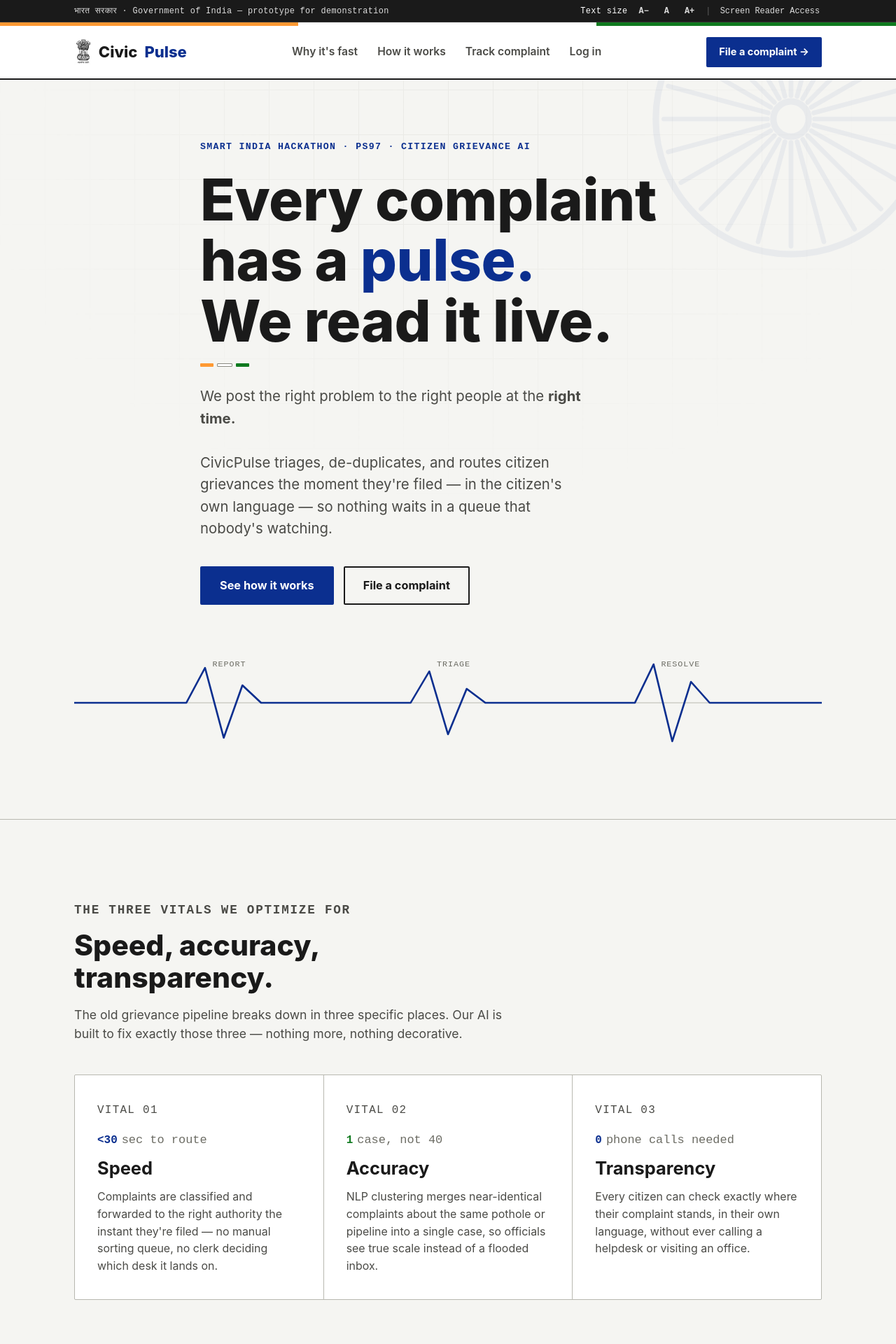
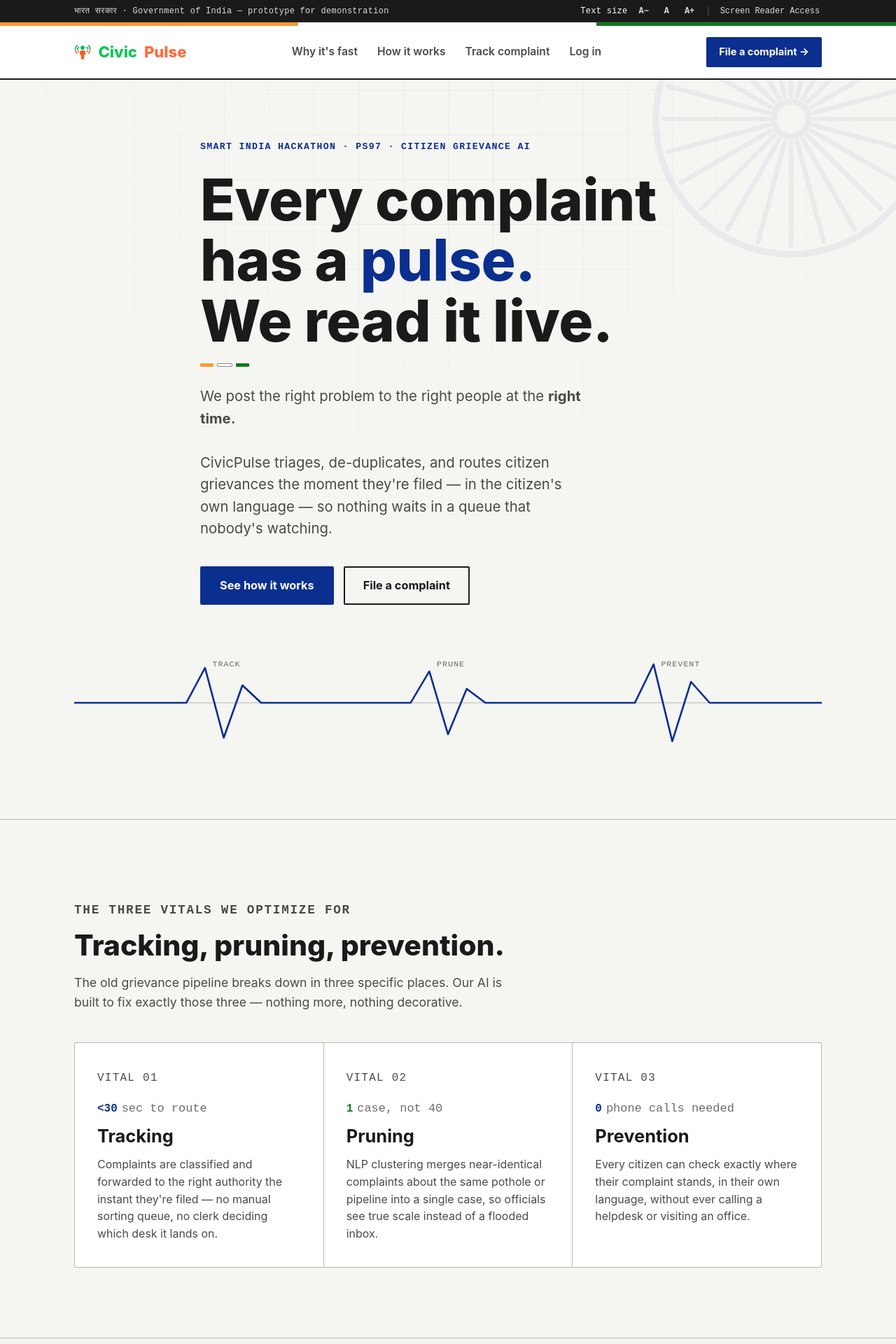
Before and after one commit to Gryezen/CivicPulse, a Flask app: page / in a window 1280 px wide. Shown: the top 1920 px of the page at 70% size. Run offline with Flask 3, Linux system fonts and the light colour scheme.

Commit message:
manual edits

```diff
--- a/Frontend/civicpulse/static/style.css
+++ b/Frontend/civicpulse/static/style.css
@@ -20,6 +20,8 @@
   --text-hi:#1A1A1A;
   --text-mid:#4A4A46;
   --text-low:#6C6C64;
+  --Logo-green:#00C853;
+  --Logo-orange:#FF6A3D;
 
   /* tricolour-disciplined accents: used for meaning, not decoration */
   --saffron:#FF9933;
@@ -181,14 +183,14 @@ header.nav{
   font-size:1.3rem;
   letter-spacing:0;
   text-decoration:none;
-  color:var(--ink);
+  color:var(--Logo-green);
   display:flex;
   align-items:center;
   gap:10px;
   white-space:nowrap;
 }
 .emblem-mark{height:36px; width:auto; display:block;}
-.logo span{color:var(--navy);}
+.logo span{color:var(--Logo-orange);}
 .nav-links{
   display:flex;
   gap:28px;
--- a/Frontend/civicpulse/templates/index.html
+++ b/Frontend/civicpulse/templates/index.html
@@ -144,9 +144,9 @@
         <svg viewBox="0 0 1000 140" preserveAspectRatio="none">
           <line x1="0" y1="70" x2="1000" y2="70" class="pulse-baseline"/>
           <path class="pulse-path" d="M0,70 L120,70 L150,70 L175,20 L200,120 L225,45 L250,70 L420,70 L450,70 L475,25 L500,115 L525,50 L550,70 L720,70 L750,70 L775,15 L800,125 L825,40 L850,70 L1000,70"/>
-          <text x="185" y="18" class="pulse-label">REPORT</text>
-          <text x="485" y="18" class="pulse-label">TRIAGE</text>
-          <text x="785" y="18" class="pulse-label">RESOLVE</text>
+          <text x="185" y="18" class="pulse-label">TRACK</text>
+          <text x="485" y="18" class="pulse-label">PRUNE</text>
+          <text x="785" y="18" class="pulse-label">PREVENT</text>
         </svg>
       </div>
     </div>
@@ -156,26 +156,26 @@
     <div class="wrap">
       <div class="section-head reveal">
         <p class="eyebrow">The three vitals we optimize for</p>
-        <h2>Speed, accuracy, transparency.</h2>
+        <h2>Tracking, pruning, prevention.</h2>
         <p>The old grievance pipeline breaks down in three specific places. Our AI is built to fix exactly those three — nothing more, nothing decorative.</p>
       </div>
       <div class="pillar-grid reveal">
         <div class="pillar-card speed">
           <p class="pillar-num">VITAL 01</p>
           <p class="pillar-readout">&lt;30<span class="unit">sec to route</span></p>
-          <h3 class="pillar-title">Speed</h3>
+          <h3 class="pillar-title">Tracking</h3>
           <p>Complaints are classified and forwarded to the right authority the instant they're filed — no manual sorting queue, no clerk deciding which desk it lands on.</p>
         </div>
         <div class="pillar-card accuracy">
           <p class="pillar-num">VITAL 02</p>
           <p class="pillar-readout">1 <span class="unit">case, not 40</span></p>
-          <h3 class="pillar-title">Accuracy</h3>
+          <h3 class="pillar-title">Pruning</h3>
           <p>NLP clustering merges near-identical complaints about the same pothole or pipeline into a single case, so officials see true scale instead of a flooded inbox.</p>
         </div>
         <div class="pillar-card transparency">
           <p class="pillar-num">VITAL 03</p>
           <p class="pillar-readout">0 <span class="unit">phone calls needed</span></p>
-          <h3 class="pillar-title">Transparency</h3>
+          <h3 class="pillar-title">Prevention</h3>
           <p>Every citizen can check exactly where their complaint stands, in their own language, without ever calling a helpdesk or visiting an office.</p>
         </div>
       </div>
@@ -185,7 +185,7 @@
   <section class="how" id="how">
     <div class="wrap">
       <div class="section-head reveal">
-        <p class="eyebrow">MECE breakdown — mutually exclusive, fully exhaustive</p>
+        <p class="eyebrow">The Secret Sauce - Breakdown</p>
         <h2>The grievance trail, three stages.</h2>
         <p>From the moment a citizen speaks up to the moment an official closes the case — no step overlaps, none is skipped.</p>
       </div>
--- a/Frontend/civicpulse/templates/login.html
+++ b/Frontend/civicpulse/templates/login.html
@@ -137,7 +137,7 @@
     <div class="auth-side-grid" aria-hidden="true"></div>
     <div>
       <p class="eyebrow" style="margin-bottom:40px;">Citizen access</p>
-      <p class="auth-quote">Your complaint<br>shouldn't need<br><span class="accent">a follow-up call.</span></p>
+      <p class="auth-quote">Making policies<span class="accent">actually useful.</span></p>
       <div class="tri-underline" aria-hidden="true"><span></span><span></span><span></span></div>
       <p class="auth-quote-sub">Sign in to file a new grievance, track existing ones by docket number, and get policy recommendations relevant to you.</p>
     </div>
```
Also changed, not shown: Frontend/civicpulse/static/img/emblem.png.
